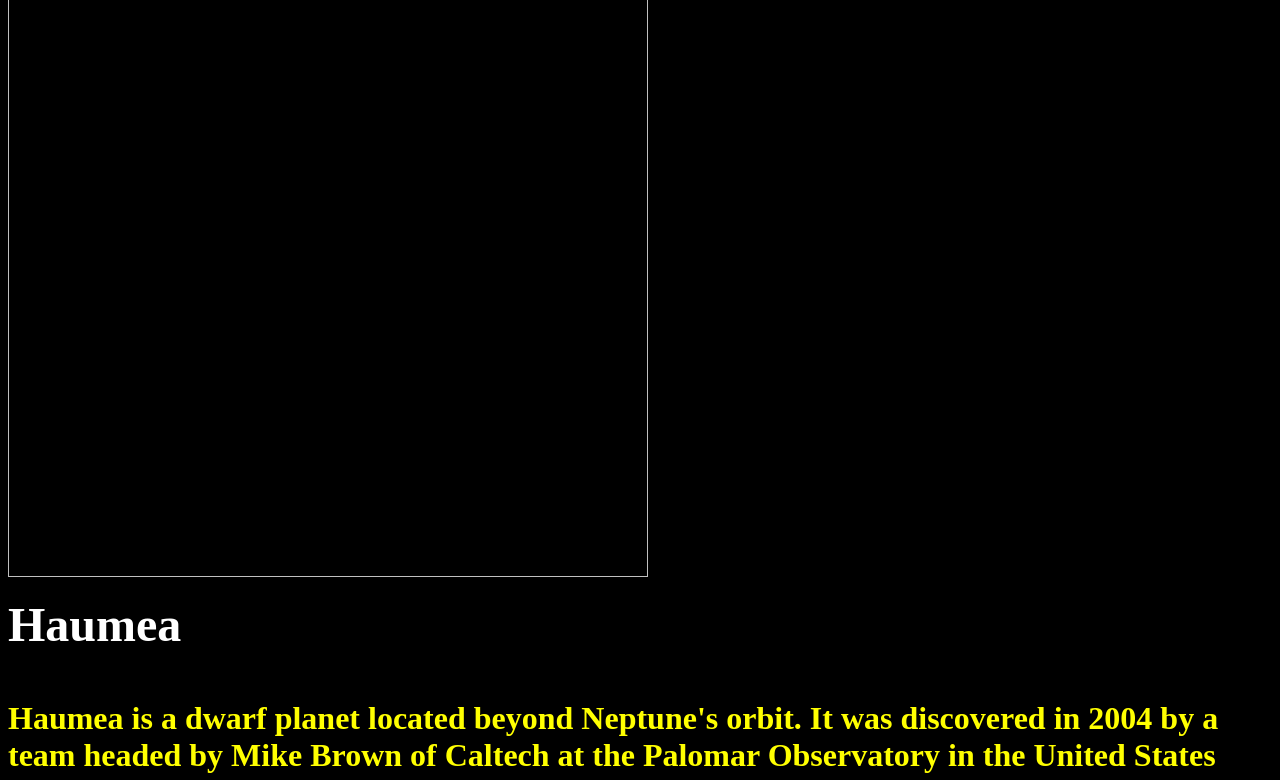
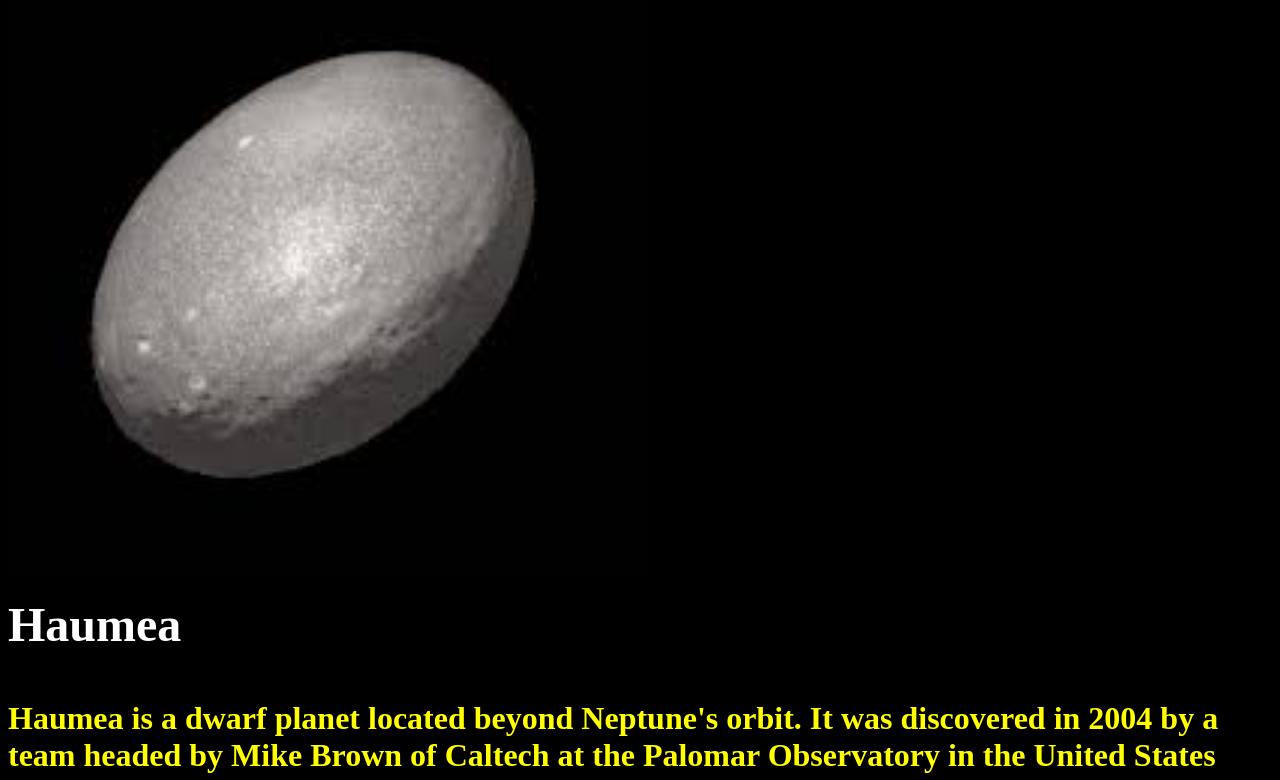
Before and after one commit to AVNSubhash/dwarfplanets, a plain HTML site: page ha.html in a window 1280 px wide. Shown: the part 71-851 px from the top of the page. Drawn offline with Linux system fonts and the light colour scheme.

Commit message:
Update ha.html

```diff
--- a/ha.html
+++ b/ha.html
@@ -9,7 +9,7 @@
       <ul>
         <li><a href="dwarf.html"><b>&nbsp;&nbsp;Home&nbsp;&nbsp;</b></a></li>&nbsp;&nbsp;
       </ul>
-      <img src="ha.pn" height="640vh">
+      <img src="ha.jpeg" height="640vh">
       <h2><font size="100px" color="white">Haumea</h2>
         <p><b><font size="6" color="yellow">Haumea is a dwarf planet located beyond Neptune's orbit. It was discovered in 2004 by a team headed by Mike Brown of Caltech at the Palomar Observatory in the United States and disputably also in 2005 by a team headed by José Luis Ortiz Moreno at the Sierra Nevada Observatory in Spain, though the latter claim has been contested. On September 17, 2008, it was named after Haumea, the Hawaiian goddess of childbirth, under the expectation by the International Astronomical Union (IAU) that it would prove to be a dwarf planet. Nominal estimates make it the third-largest known trans-Neptunian object, after Eris and Pluto, though the uncertainty in best-fit modeling slightly overlaps with the larger size estimates for Makemake.
 
```
